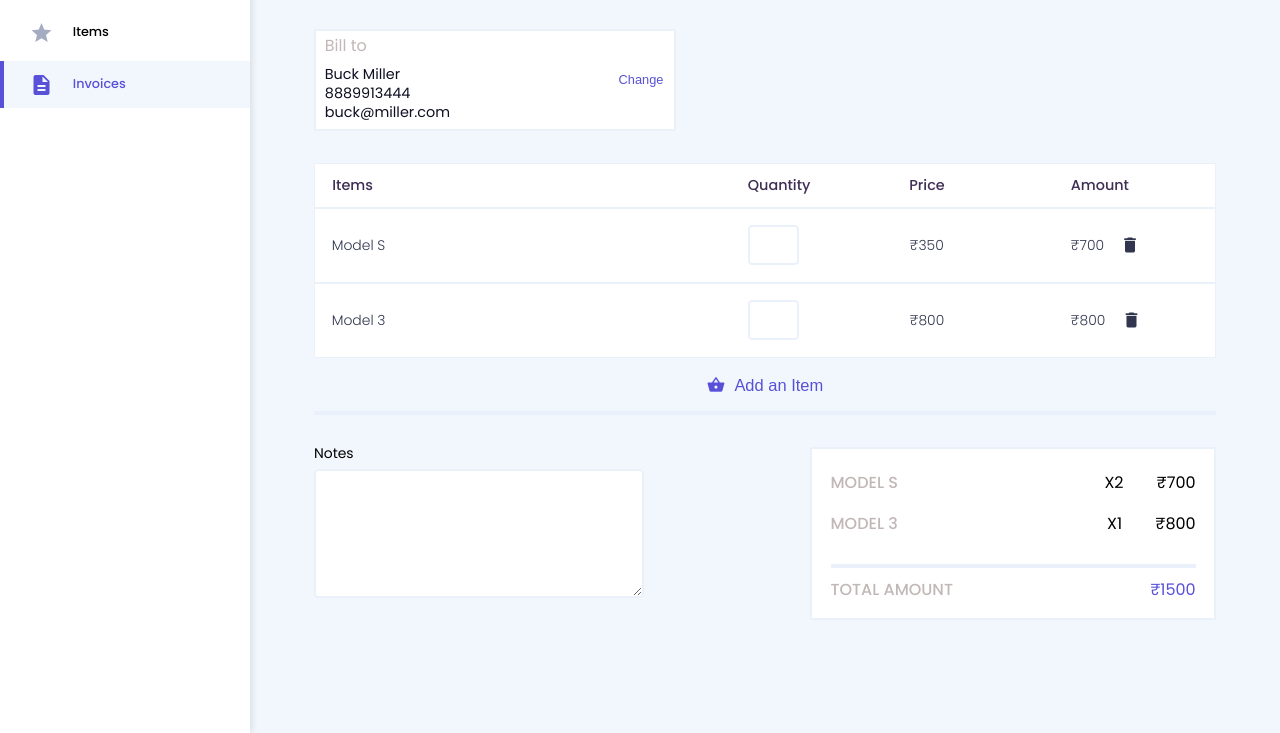
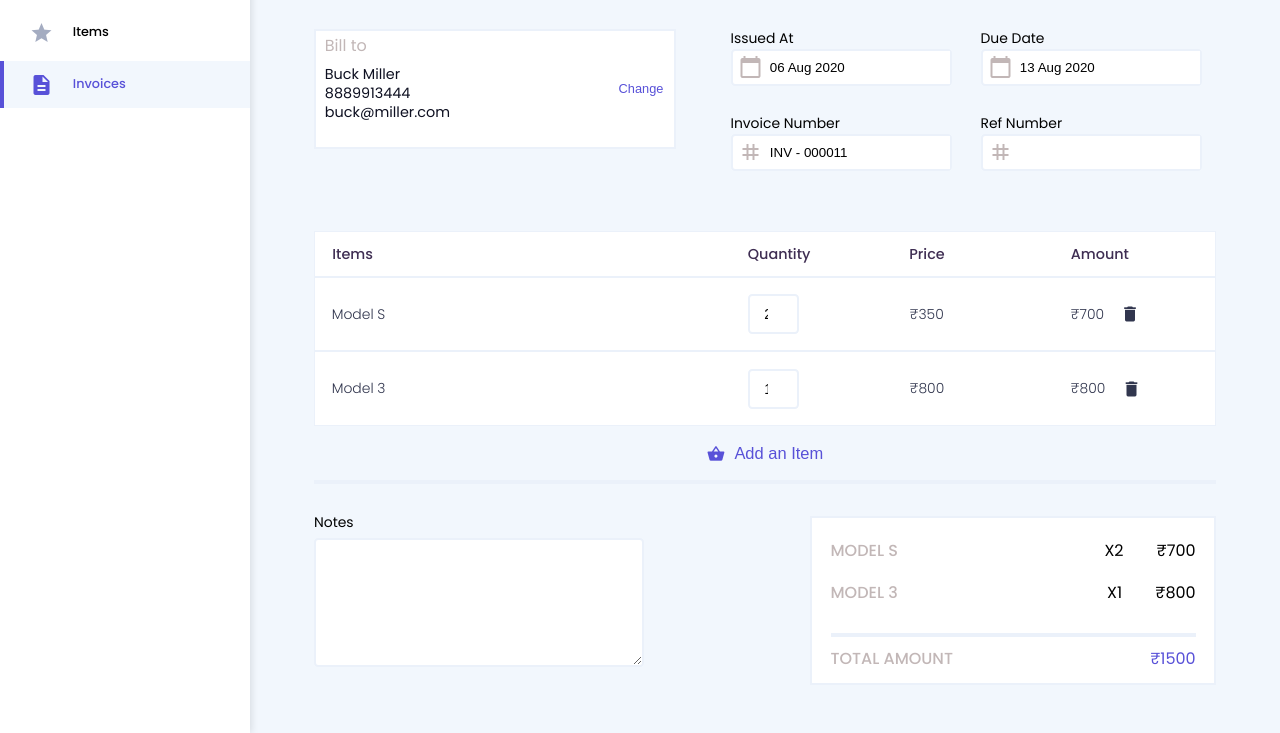
Before and after one commit to ashrivas8/rz-billbook, a website: page src/pages/invoice/create.html in a window 1280 px wide. Shown: the part 67-800 px from the top of the page. Drawn offline with Linux system fonts and the light colour scheme.

Commit message:
complete add invoice page

```diff
--- a/src/pages/invoice/create.html
+++ b/src/pages/invoice/create.html
@@ -36,7 +36,7 @@
       </button>
     </header>
 
-    <div class="section">
+    <div class="section" style="justify-content: space-between;">
       <div class="billing-details">
         <div>
           <span class="billing-details__heading">Bill to</span>
@@ -46,7 +46,36 @@
         </div>
         <button class="btn btn--text">Change</button>
       </div>
-      <!-- <span>inputs</span> -->
+      <div class="input-details">
+        <label for="issue_date"
+          >Issued At
+          <div class="input_container">
+            <input type="text" name="issue_date" class="input" value="06 Aug 2020" />
+            <i class="material-icons input_icon">calendar_today</i>
+          </div>
+        </label>
+        <label for="due"
+          >Due Date
+          <div class="input_container">
+            <input type="text" name="due" class="input" value="13 Aug 2020" />
+            <i class="material-icons input_icon">calendar_today</i>
+          </div>
+        </label>
+        <label for="inv_no"
+          >Invoice Number
+          <div class="input_container">
+            <input type="text" name="inv_no" class="input" value="INV - 000011" />
+            <i class="material-icons input_icon">tag</i>
+          </div>
+        </label>
+        <label for="ref_no"
+          >Ref Number
+          <div class="input_container">
+            <input type="text" name="ref_no" class="input" value="" />
+            <i class="material-icons input_icon">tag</i>
+          </div>
+        </label>
+      </div>
     </div>
 
     <div class="section">
@@ -63,7 +92,7 @@
           <tr>
             <td>Model S</td>
             <td>
-              <input type="number" />
+              <input type="number" value="2" />
             </td>
             <td>&#8377;350</td>
             <td>
@@ -74,7 +103,7 @@
           <tr>
             <td>Model 3</td>
             <td>
-              <input type="number" />
+              <input type="number" value="1"/>
             </td>
             <td>&#8377;800</td>
             <td>
--- a/src/styles/invoice.css
+++ b/src/styles/invoice.css
@@ -8,8 +8,10 @@
 .billing-details {
   display: flex;
   border: 2px solid #ebf1fa;
-  background-color: #ffffff;
+  background-color: var(--secondary-bg-color);
   padding:0.4em 0.65em 0.45em 0.55em;
+  height: 120px;
+  max-width: 450px;
 }
 
 .billing-details__heading {
@@ -76,7 +78,7 @@ td > input {
   padding: 0.7em 1em;
   border-radius: 0.3em;
   border: 2px solid #ebf1fa;
-  background-color: #ffffff;
+  background-color: var(--secondary-bg-color);
 }
 
 td > i {
@@ -105,9 +107,10 @@ td > i {
   display: inline-block;
   background-color: var(--secondary-bg-color);
   border: 2px solid #ebf1fa;
-  padding: 0 1.15em;
+  padding: 0 1.15em 1em 1.15em;
   width: 45%;
   text-transform: uppercase;
+  height: max-content;
 }
 
 .info-row {
@@ -128,3 +131,40 @@ td > i {
 .info-row:nth-last-child(1) {
   margin-top: 0.85em;
 }
+
+.input_container {
+  position:relative;
+  background:var(--secondary-bg-color);
+  padding-left: 2.3em;
+  /* direction: rtl; */
+  /* width: 200px; */
+  border-radius: 0.3em;
+  border: 2px solid #ebf1fa;
+}
+
+.input-details {
+  display: flex;
+  flex-wrap: wrap;
+  line-height: 1.2em;
+  justify-content: space-around;
+  max-width: 500px;
+  min-height: 170px;
+}
+
+.input {
+  height: 2.5em;
+  margin:0;
+  padding-right: 0.2em;
+  padding-left: 0.4em;
+  width: 100%;
+  border: 0 solid transparent;
+}
+
+.input_icon {
+  position:absolute;
+  bottom:0.8em;
+  left:0.25em;
+  width:0.4em;
+  height:0.4em;
+  color: var(--light-grey-text);
+}
```
